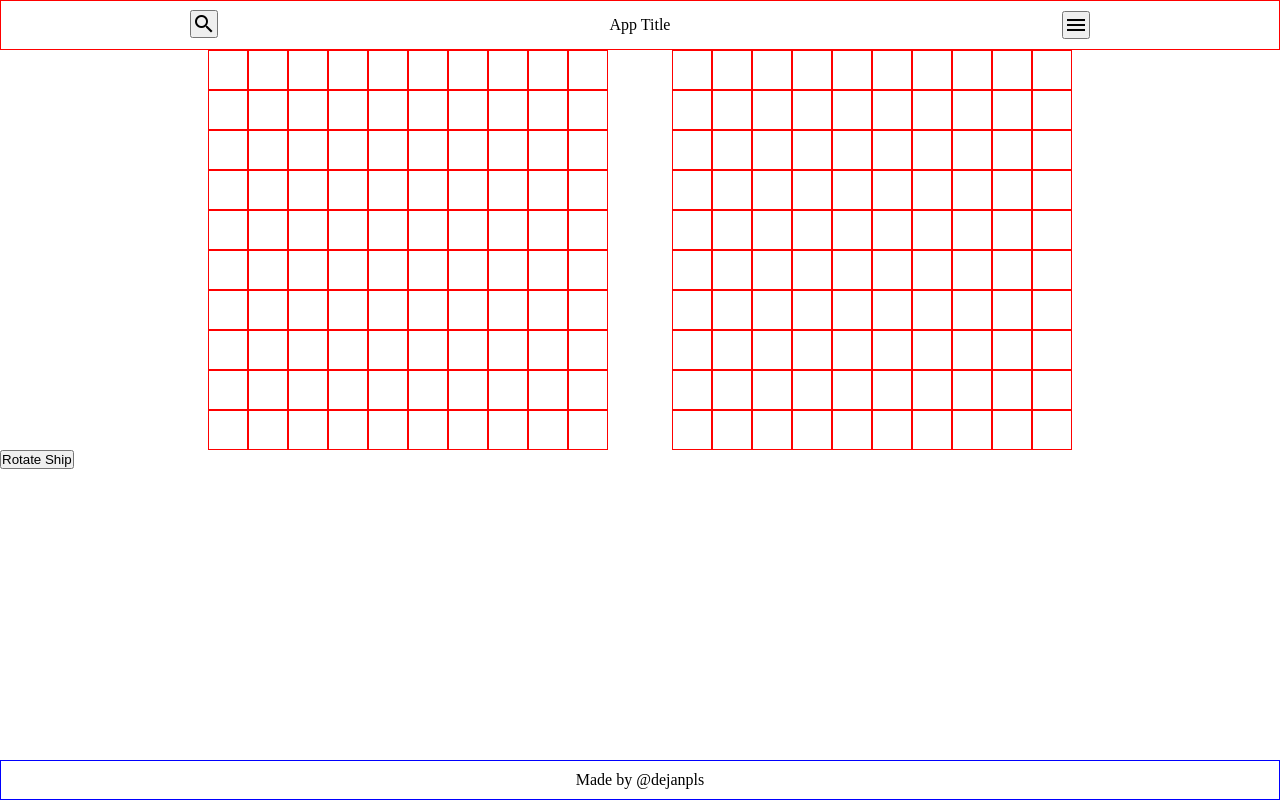
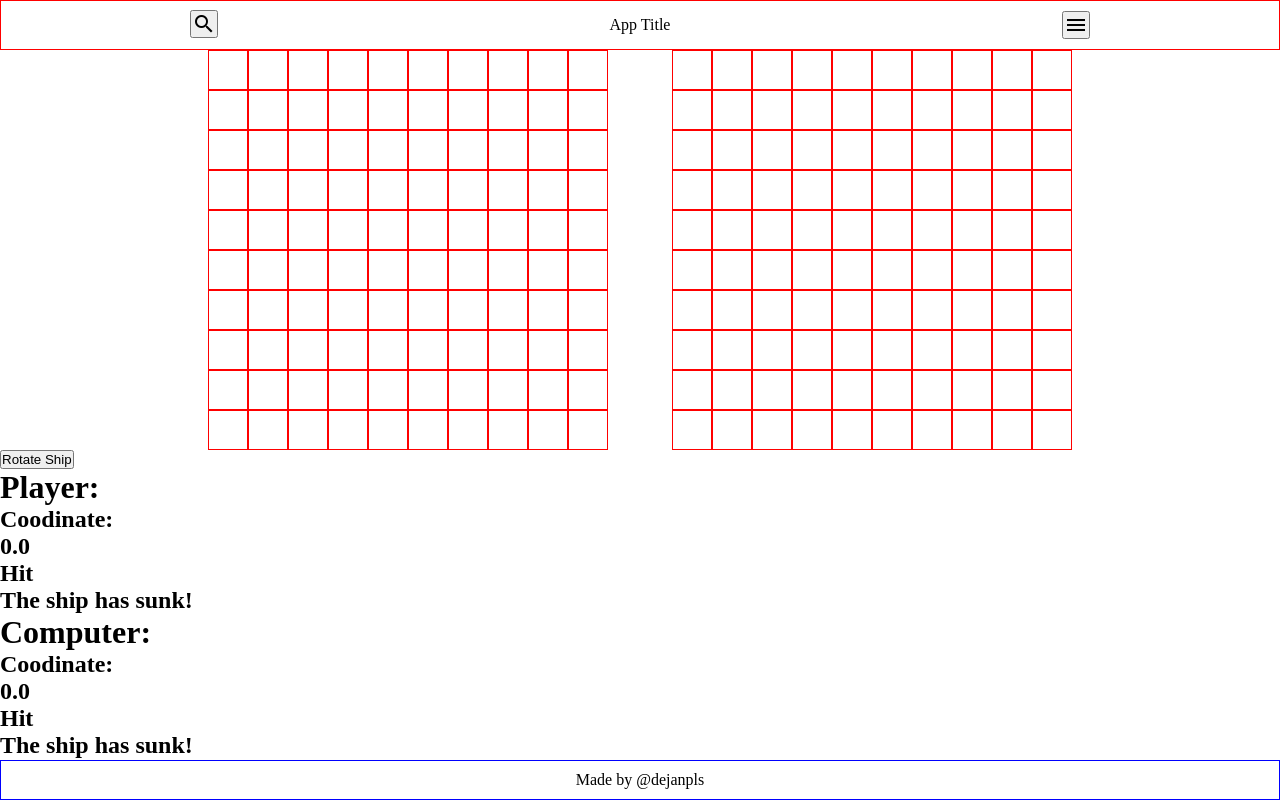
Before and after one commit to dejanpls/battleship, a website built with webpack: page src/template.html in a window 1280 px wide. Built offline with nearby package versions, Linux system fonts and the light colour scheme.

Commit message:
feat: structure notifications board

```diff
--- a/src/template.html
+++ b/src/template.html
@@ -37,10 +37,42 @@
           <div id="personBoard"></div>
           <div id="computerBoard"></div>
         </div>
-        <div id="rotationContainer">
+        <div id="controls">
           <button data-rotation="horizontal" type="button" id="rotateBtn">
             Rotate Ship
           </button>
+          <div id="notificationContainer">
+            <h1 class="player">Player:</h1>
+            <div class="playerNotification">
+              <div class="coords">
+                <h2 class="coordKey">Coodinate:</h2>
+                <h2 class="coordVal">0.0</h2>
+              </div>
+
+              <div class="result">
+                <h2 class="resultVal">Hit</h2>
+              </div>
+
+              <div class="sunk">
+                <h2 class="sunkKey">The ship has sunk!</h2>
+              </div>
+            </div>
+            <h1 class="player">Computer:</h1>
+            <div class="computeNotification">
+              <div class="coords">
+                <h2 class="coordKey">Coodinate:</h2>
+                <h2 class="coordVal">0.0</h2>
+              </div>
+
+              <div class="result">
+                <h2 class="resultVal">Hit</h2>
+              </div>
+
+              <div class="sunk">
+                <h2 class="sunkKey">The ship has sunk!</h2>
+              </div>
+            </div>
+          </div>
         </div>
       </div>
 
```
